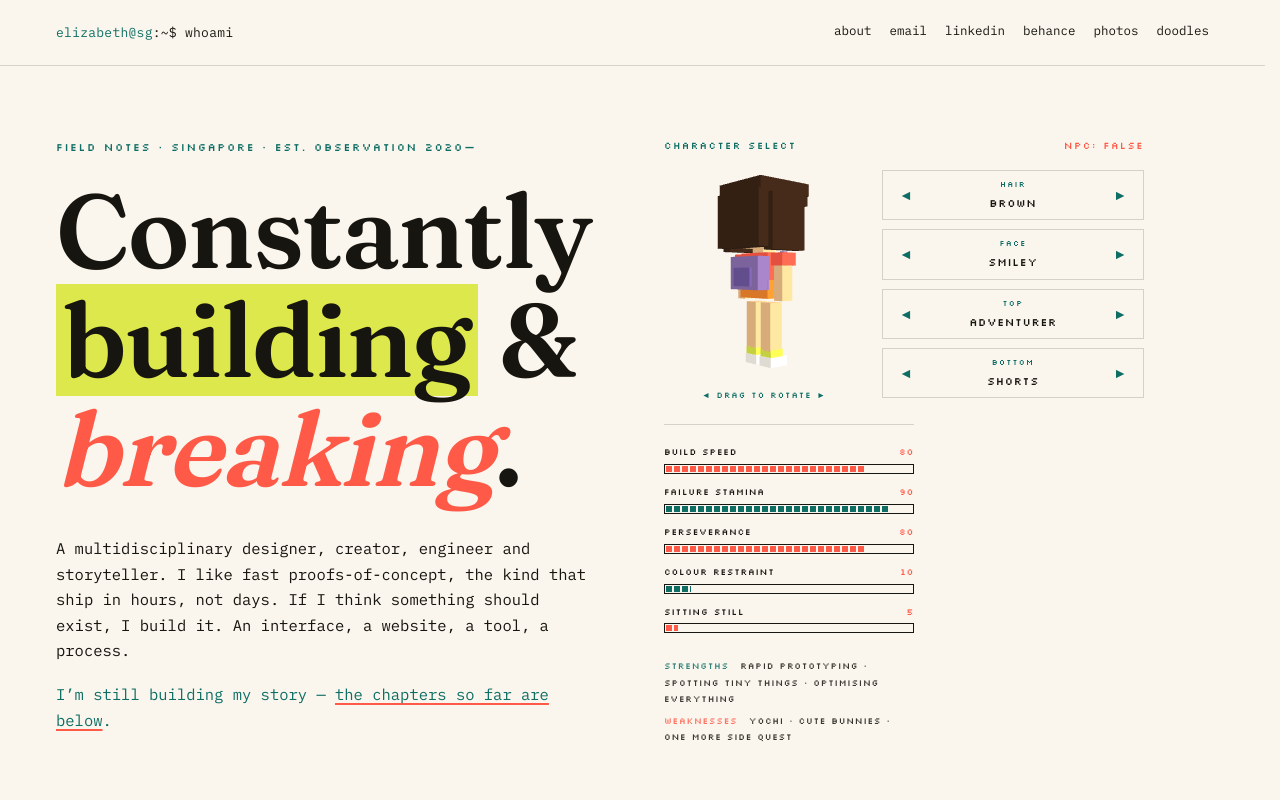
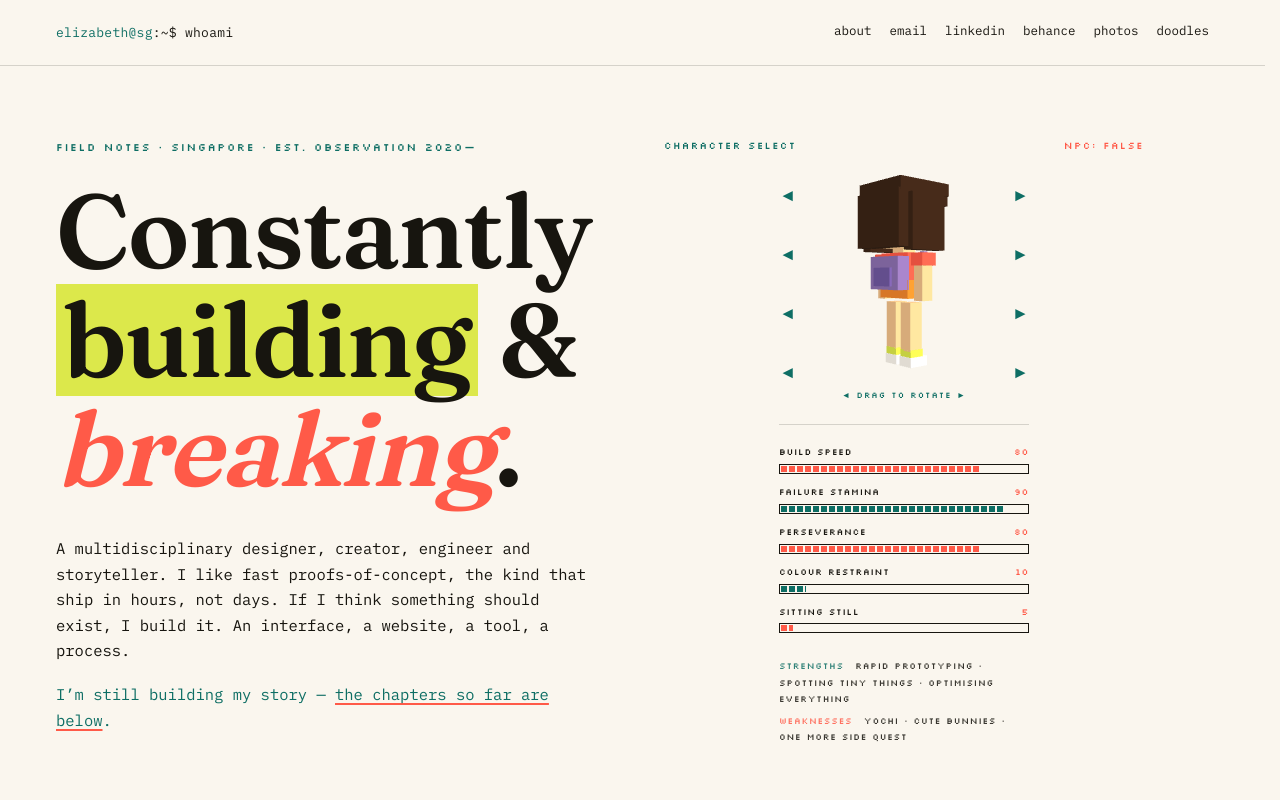
Before and after one commit to luppieliz/portfolio, a Next.js app: page / in a window 1280 px wide. Shown: the top 800 px of the page. Built offline with nearby package versions, Linux system fonts and the light colour scheme.

Commit message:
Character creator: avatar between arrow columns, no style labels

```diff
--- a/app/globals.css
+++ b/app/globals.css
@@ -574,11 +574,17 @@ footer .egg-hint {
 .char-head span:last-child {
   color: var(--coral);
 }
-.char-body {
-  display: grid;
-  grid-template-columns: 200px minmax(0, 1fr);
-  gap: 18px;
-  align-items: center;
+/* character creator: ◄ arrows | avatar | arrows ► */
+.char-creator {
+  display: flex;
+  align-items: stretch;
+  justify-content: center;
+  gap: 6px;
+}
+.arrow-col {
+  display: flex;
+  flex-direction: column;
+  justify-content: space-around;
 }
 .char-avatar {
   display: flex;
@@ -600,41 +606,23 @@ footer .egg-hint {
   letter-spacing: 0.12em;
   user-select: none;
 }
-@media (max-width: 540px) {
-  .char-body {
-    grid-template-columns: 1fr;
-  }
-}
-
-/* ---------- avatar customizer (game-creator selectors) ---------- */
-.avatar-customizer {
-  display: grid;
-  gap: 9px;
-  align-content: center;
-}
-/* stat bars now sit below the character block */
+/* stat bars sit below the character block */
 .char-card > .stats {
   margin-top: 22px;
   padding-top: 20px;
   border-top: 1px solid var(--hairline);
-}
-.cust-select {
-  display: flex;
-  align-items: center;
-  justify-content: space-between;
-  gap: 8px;
-  border: 1px solid var(--hairline);
-  padding: 7px 10px;
+  margin-left: auto;
+  margin-right: auto;
 }
 .cust-arrow {
   font-family: var(--mono);
-  font-size: 14px;
+  font-size: 17px;
   line-height: 1;
   background: none;
   border: none;
   color: var(--teal);
   cursor: pointer;
-  padding: 2px 6px;
+  padding: 6px 8px;
   transition: color 0.15s, transform 0.1s;
 }
 .cust-arrow:hover,
@@ -643,25 +631,6 @@ footer .egg-hint {
 }
 .cust-arrow:active {
   transform: scale(0.82);
-}
-.cust-pick {
-  flex: 1;
-  text-align: center;
-}
-.cust-pick .cat {
-  display: block;
-  font-family: var(--pix);
-  font-size: 8px;
-  letter-spacing: 0.16em;
-  color: var(--teal);
-}
-.cust-pick .val {
-  display: block;
-  font-family: var(--pix);
-  font-size: 11px;
-  letter-spacing: 0.06em;
-  color: var(--ink);
-  margin-top: 3px;
 }
 .stats {
   display: grid;
--- a/components/CharacterSheet.tsx
+++ b/components/CharacterSheet.tsx
@@ -9,72 +9,18 @@ import VoxelAvatar, {
 } from "@/components/VoxelAvatar";
 import StatBars from "@/components/StatBars";
 
-const TOPS: { k: Top; l: string }[] = [
-  { k: "dora", l: "adventurer" },
-  { k: "scuba", l: "scuba" },
-  { k: "sport", l: "sporty" },
-  { k: "techy", l: "techy" },
-];
-const BOTTOMS: { k: Bottom; l: string }[] = [
-  { k: "skirt", l: "skirt" },
-  { k: "shorts", l: "shorts" },
-  { k: "pants", l: "pants" },
-  { k: "fins", l: "fins" },
-];
-const HEADS: { k: Head; l: string }[] = [
-  { k: "smiley", l: "smiley" },
-  { k: "glasses", l: "glasses" },
-  { k: "mask", l: "mask" },
-];
-const HAIRS: { k: Hair; l: string }[] = [
-  { k: "brown", l: "brown" },
-  { k: "red", l: "red" },
-  { k: "blond", l: "blond" },
-  { k: "purple", l: "purple" },
-];
+const TOPS: Top[] = ["dora", "scuba", "sport", "techy"];
+const BOTTOMS: Bottom[] = ["skirt", "shorts", "pants", "fins"];
+const HEADS: Head[] = ["smiley", "glasses", "mask"];
+const HAIRS: Hair[] = ["brown", "red", "blond", "purple"];
 
-// game-creator style: ◄ part ► flicks through the options
-function Selector<T extends string>({
-  label,
-  options,
-  value,
-  onChange,
-}: {
-  label: string;
-  options: { k: T; l: string }[];
-  value: T;
-  onChange: (v: T) => void;
-}) {
-  const idx = Math.max(
-    0,
-    options.findIndex((o) => o.k === value)
-  );
-  const go = (dir: number) =>
-    onChange(options[(idx + dir + options.length) % options.length].k);
-  return (
-    <div className="cust-select" role="group" aria-label={label}>
-      <button
-        className="cust-arrow"
-        aria-label={`previous ${label}`}
-        onClick={() => go(-1)}
-      >
-        ◄
-      </button>
-      <span className="cust-pick">
-        <span className="cat">{label}</span>
-        <span className="val" aria-live="polite">
-          {options[idx].l}
-        </span>
-      </span>
-      <button
-        className="cust-arrow"
-        aria-label={`next ${label}`}
-        onClick={() => go(1)}
-      >
-        ►
-      </button>
-    </div>
-  );
+// build prev/next cyclers for one part, type-safely
+function cyclers<T extends string>(options: T[], value: T, set: (v: T) => void) {
+  const i = Math.max(0, options.indexOf(value));
+  return {
+    prev: () => set(options[(i - 1 + options.length) % options.length]),
+    next: () => set(options[(i + 1) % options.length]),
+  };
 }
 
 export default function CharacterSheet() {
@@ -83,29 +29,50 @@ export default function CharacterSheet() {
   const [head, setHead] = useState<Head>("smiley");
   const [hair, setHair] = useState<Hair>("brown");
 
+  // head-to-toe order: one ◄/► pair per part, flanking the character
+  const parts = [
+    { label: "hair", ...cyclers(HAIRS, hair, setHair) },
+    { label: "face", ...cyclers(HEADS, head, setHead) },
+    { label: "top", ...cyclers(TOPS, top, setTop) },
+    { label: "bottom", ...cyclers(BOTTOMS, bottom, setBottom) },
+  ];
+
   return (
     <>
       <div className="char-head">
         <span>character select</span>
         <span>npc: false</span>
       </div>
-      <div className="char-body">
+      <div className="char-creator">
+        <div className="arrow-col" aria-label="previous style">
+          {parts.map((p) => (
+            <button
+              key={p.label}
+              className="cust-arrow"
+              aria-label={`previous ${p.label}`}
+              onClick={p.prev}
+            >
+              ◄
+            </button>
+          ))}
+        </div>
         <div className="char-avatar">
           <VoxelAvatar top={top} bottom={bottom} head={head} hair={hair} />
           <span className="drag-hint" aria-hidden="true">
             ◄ drag to rotate ►
           </span>
         </div>
-        <div className="avatar-customizer">
-          <Selector label="hair" options={HAIRS} value={hair} onChange={setHair} />
-          <Selector label="face" options={HEADS} value={head} onChange={setHead} />
-          <Selector label="top" options={TOPS} value={top} onChange={setTop} />
-          <Selector
-            label="bottom"
-            options={BOTTOMS}
-            value={bottom}
-            onChange={setBottom}
-          />
+        <div className="arrow-col" aria-label="next style">
+          {parts.map((p) => (
+            <button
+              key={p.label}
+              className="cust-arrow"
+              aria-label={`next ${p.label}`}
+              onClick={p.next}
+            >
+              ►
+            </button>
+          ))}
         </div>
       </div>
       <StatBars />
```
